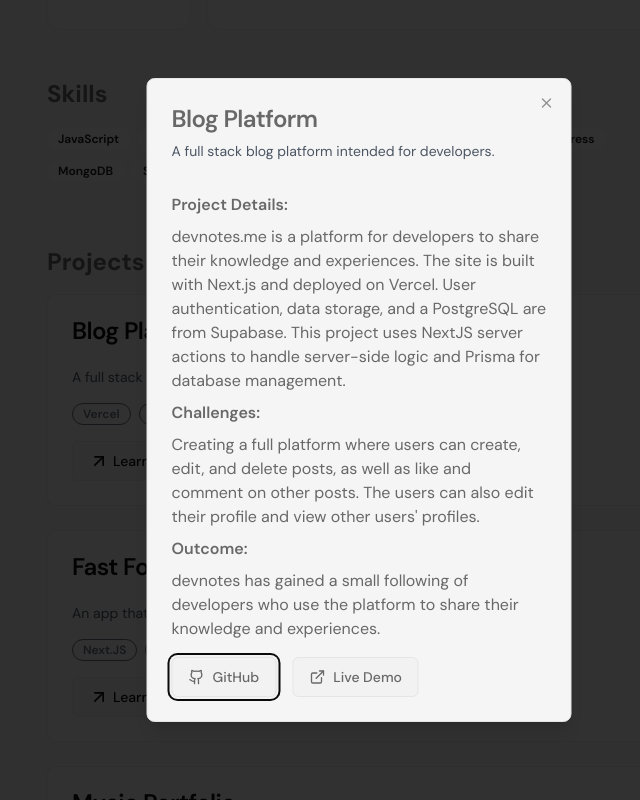
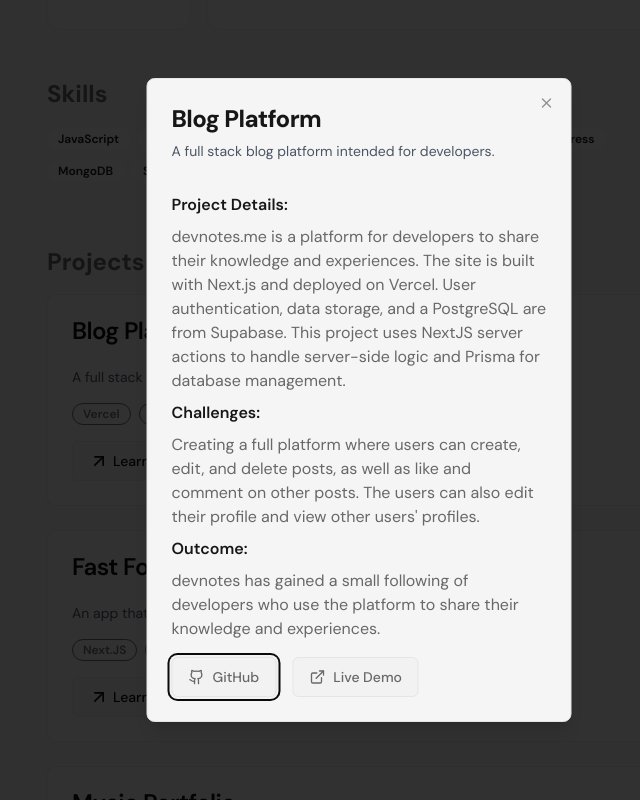
Before and after one commit to colinguinane1/portfolio, a Next.js app: page / in a window 1280 px wide. Both pictures are taken after a click on the element 640 px from the left and 956 px from the top of the page. Shown: the part 556-1356 px from the top of the page, without its empty margins (281-921 px from the left). Built offline with nearby package versions, Linux system fonts and the light colour scheme.

Commit message:
refactor: Update project details and challenges styling

```diff
--- a/components/projects.tsx
+++ b/components/projects.tsx
@@ -114,7 +114,7 @@ export default function Projects() {
                     </DialogTrigger>
                     <DialogContent className="sm:max-w-[425px] rounded-lg bg-card ">
                       <DialogHeader className="text-left">
-                        <DialogTitle className="text-2xl">
+                        <DialogTitle className="text-2xl font-extrabold  text-primary">
                           {project.title}
                         </DialogTitle>
                         <DialogDescription className="text-gray-600 dark:text-gray-300">
@@ -122,11 +122,17 @@ export default function Projects() {
                         </DialogDescription>
                       </DialogHeader>
                       <div className="mt-4">
-                        <h4 className="font-semibold mb-2">Project Details:</h4>
+                        <h4 className="font-semibold mb-2  text-primary">
+                          Project Details:
+                        </h4>
                         <p className="mb-2">{project.longDescription}</p>
-                        <h4 className="font-semibold mb-2">Challenges:</h4>
+                        <h4 className="font-semibold mb-2  text-primary">
+                          Challenges:
+                        </h4>
                         <p className="mb-2">{project.challenges}</p>
-                        <h4 className="font-semibold mb-2">Outcome:</h4>
+                        <h4 className="font-semibold mb-2  text-primary">
+                          Outcome:
+                        </h4>
                         <p className="mb-4">{project.outcome}</p>
                         <div className="flex space-x-4">
                           <Button
@@ -179,18 +185,27 @@ export default function Projects() {
                     </DrawerTrigger>
                     <DrawerContent className="">
                       <DrawerHeader className="text-left">
-                        <DrawerTitle> {project.title}</DrawerTitle>
+                        <DrawerTitle className="text-2xl font-extrabold text-primary">
+                          {" "}
+                          {project.title}
+                        </DrawerTitle>
 
                         <DrawerDescription>
                           {project.description}
                         </DrawerDescription>
                       </DrawerHeader>
                       <div className="p-4">
-                        <h4 className="font-semibold mb-2">Project Details:</h4>
+                        <h4 className="font-semibold mb-2  text-primary">
+                          Project Details:
+                        </h4>
                         <p className="mb-2">{project.longDescription}</p>
-                        <h4 className="font-semibold mb-2">Challenges:</h4>
+                        <h4 className="font-semibold mb-2  text-primary">
+                          Challenges:
+                        </h4>
                         <p className="mb-2">{project.challenges}</p>
-                        <h4 className="font-semibold mb-2">Outcome:</h4>
+                        <h4 className="font-semibold mb-2  text-primary">
+                          Outcome:
+                        </h4>
                         <p className="mb-4">{project.outcome}</p>
                         <div className="flex space-x-4">
                           <Button
```
